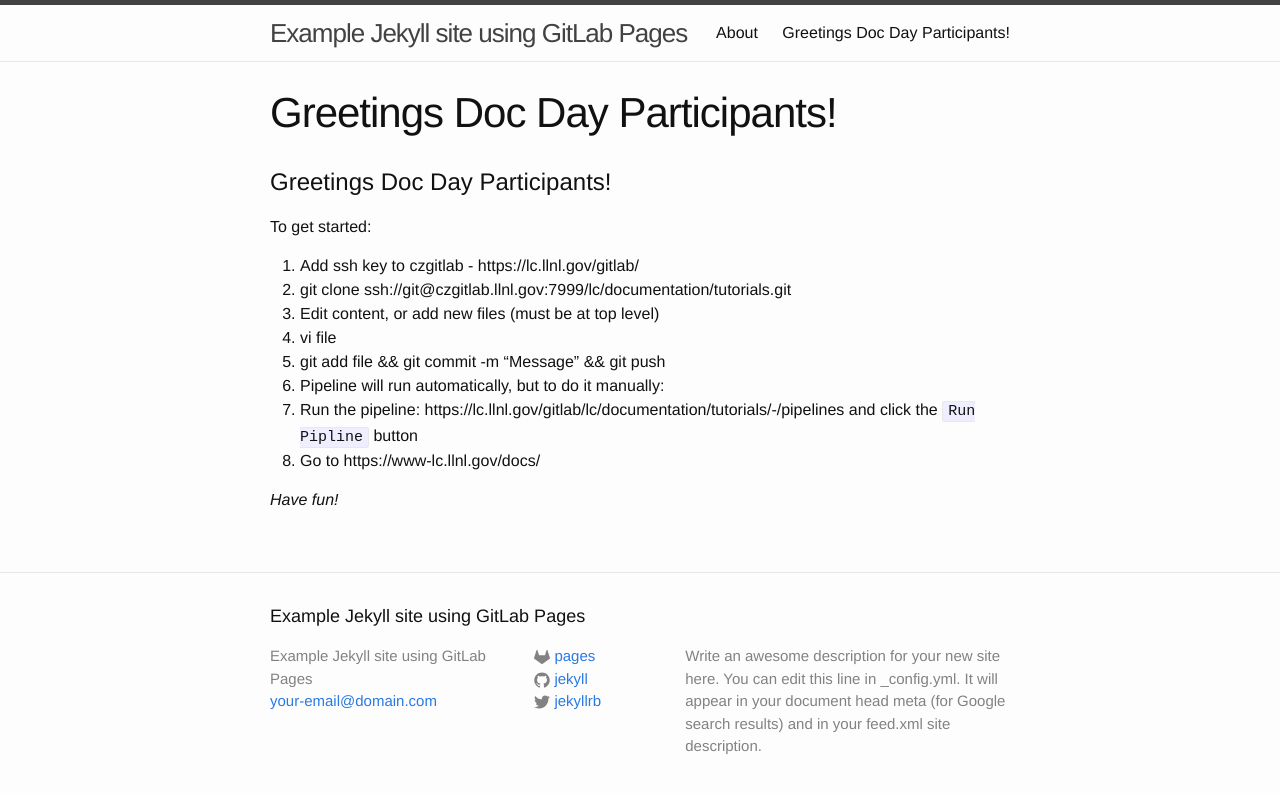
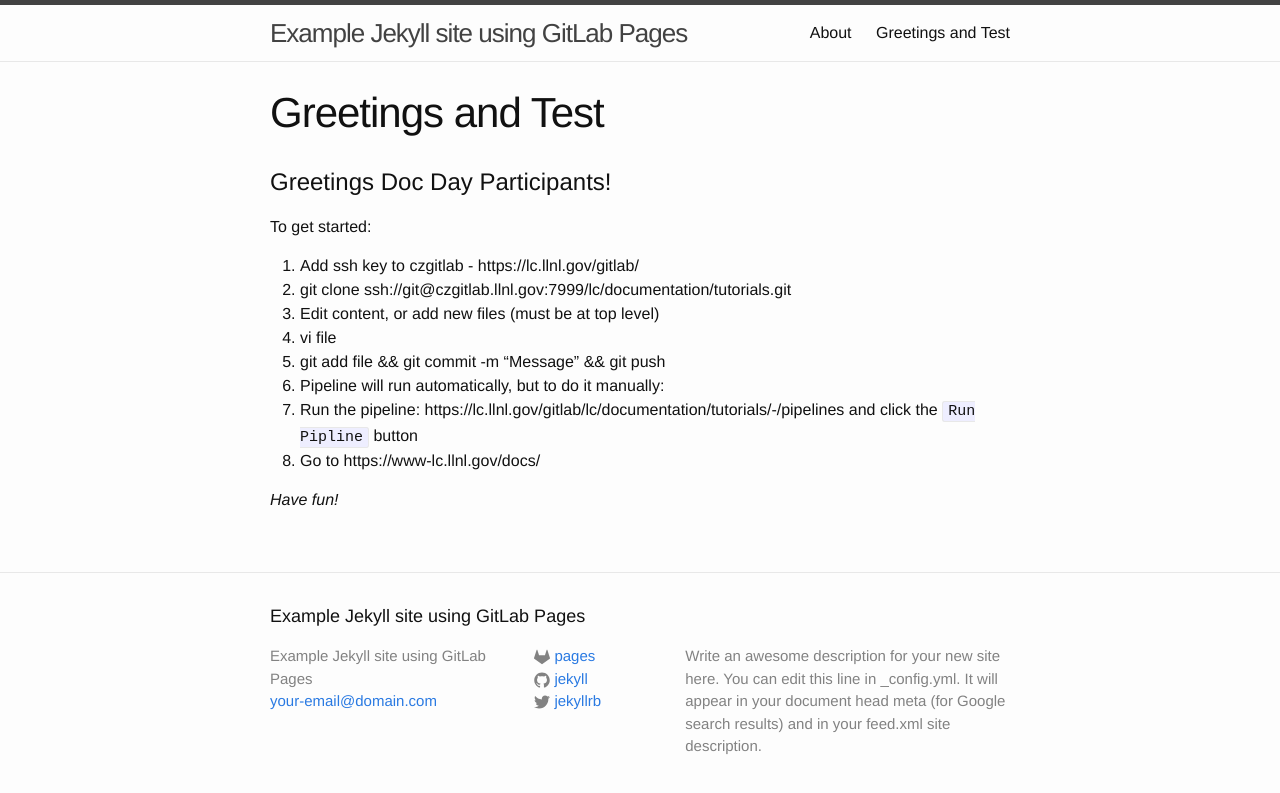
Before and after one commit to LLNL/HPC-Tutorials, a Jekyll site: the page built from long6/index.md, in a window 1280 px wide. Shown: the top 793 px of the page. Built offline with Jekyll 4.4.1, drawn with Linux system fonts in a browser that asks for light colours; our own code applies the rules of GitHub Pages for plain Markdown files; some of the changed lines change nothing that is shown.

Commit message:
Add perm fix to deploy; change layout of test page

```diff
--- a/long6/index.md
+++ b/long6/index.md
@@ -1,6 +1,6 @@
 ---
-#layout: post
-#title: "quick and dirty CSS in jekyll posts"
+layout: page
+title: "Greetings and Test"
 #date: 2016-04-08 13:04:00
 ---
 
```
Also changed, not shown: .gitlab-ci.yml.
